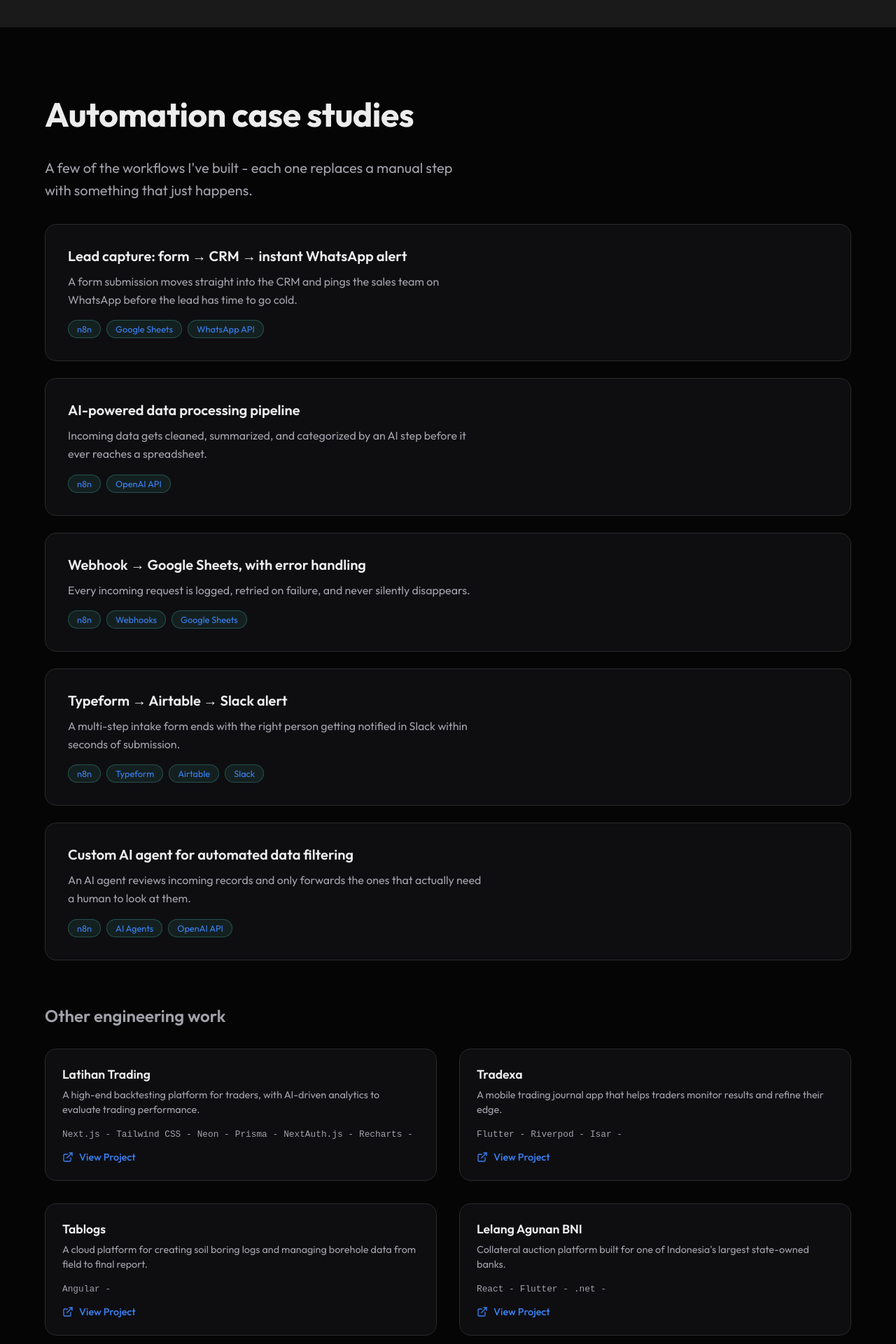
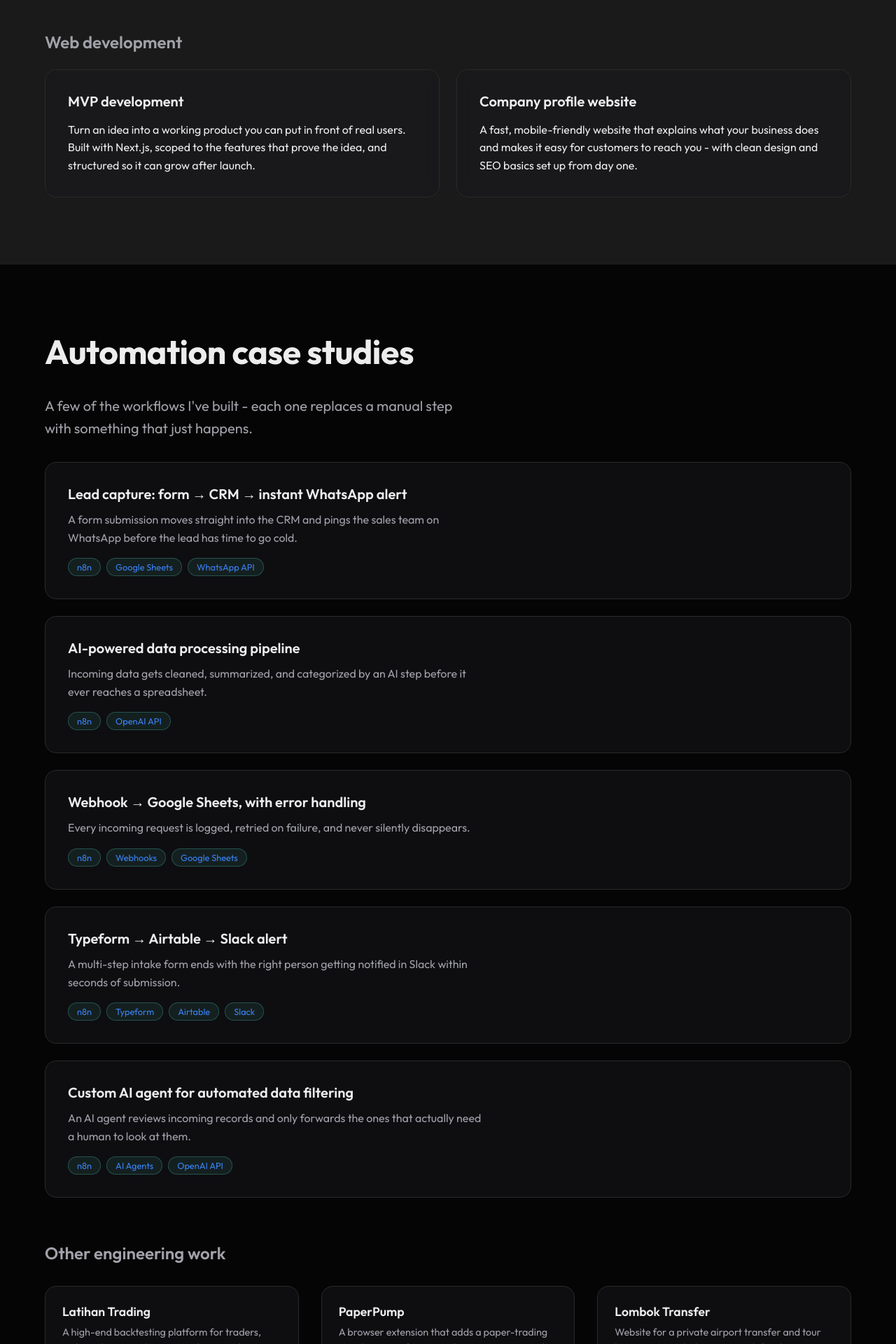
Before and after one commit to GustiCahya/GustiCahya, a Next.js app: page / in a window 1280 px wide. Shown: the part 1900-3820 px from the top of the page at 70% size. Built offline with nearby package versions, Linux system fonts and the light colour scheme; no server answers.

Commit message:
fix: portfolio

```diff
--- a/src/app/i18n.ts
+++ b/src/app/i18n.ts
@@ -17,13 +17,19 @@
     },
     services: {
       title: "What I do",
-      lead: "Three ways I help businesses spend less time on repetitive work and more time on what actually needs a human.",
+      lead: "I help businesses automate the work they repeat every day, and build the products and websites they need to grow.",
+      group_1: "Automation & AI",
+      group_2: "Web development",
       srv_1_title: "Workflow automation",
       srv_1_desc: "Connect the tools you already use - CRMs, forms, spreadsheets, WhatsApp, Slack - into pipelines that run in the background, with error handling so nothing quietly fails.",
       srv_2_title: "AI integration",
       srv_2_desc: "Add an OpenAI or Claude step into a workflow so it can read, summarize, sort, or reply on its own - without needing someone to babysit it.",
       srv_3_title: "AI data annotation & evaluation",
-      srv_3_desc: "Label, rank, and review AI outputs with the accuracy and consistency that model training actually needs - following detailed guidelines closely."
+      srv_3_desc: "Label, rank, and review AI outputs with the accuracy and consistency that model training actually needs - following detailed guidelines closely.",
+      srv_4_title: "MVP development",
+      srv_4_desc: "Turn an idea into a working product you can put in front of real users. Built with Next.js, scoped to the features that prove the idea, and structured so it can grow after launch.",
+      srv_5_title: "Company profile website",
+      srv_5_desc: "A fast, mobile-friendly website that explains what your business does and makes it easy for customers to reach you - with clean design and SEO basics set up from day one."
     },
     projects: {
       title: "Automation case studies",
@@ -40,9 +46,8 @@
       prj_5_desc: "An AI agent reviews incoming records and only forwards the ones that actually need a human to look at them.",
       other_title: "Other engineering work",
       other_1_desc: "A high-end backtesting platform for traders, with AI-driven analytics to evaluate trading performance.",
-      other_2_desc: "A mobile trading journal app that helps traders monitor results and refine their edge.",
-      other_3_desc: "A cloud platform for creating soil boring logs and managing borehole data from field to final report.",
-      other_4_desc: "Collateral auction platform built for one of Indonesia's largest state-owned banks.",
+      other_2_desc: "A browser extension that adds a paper-trading panel to Pump.fun, so traders can practice with virtual SOL and live prices - no wallet, no risk.",
+      other_3_desc: "Website for a private airport transfer and tour business in Lombok - routes with fixed pricing, online booking, and content in English, Indonesian, and Chinese.",
       btn_view: "View Project"
     },
     about: {
@@ -97,13 +102,19 @@
     },
     services: {
       title: "Apa yang saya lakukan",
-      lead: "Tiga cara saya membantu bisnis menghemat waktu pada pekerjaan berulang dan lebih fokus pada hal yang benar-benar membutuhkan campur tangan manusia.",
+      lead: "Saya membantu bisnis mengotomatiskan pekerjaan yang diulang setiap hari, serta membangun produk dan website yang dibutuhkan untuk berkembang.",
+      group_1: "Automation & AI",
+      group_2: "Pengembangan web",
       srv_1_title: "Workflow automation",
       srv_1_desc: "Menghubungkan alat yang sudah Anda gunakan - CRM, formulir, spreadsheet, WhatsApp, Slack - ke dalam pipeline yang berjalan di latar belakang, dilengkapi dengan error handling sehingga tidak ada yang gagal tanpa disadari.",
       srv_2_title: "AI integration",
       srv_2_desc: "Tambahkan langkah OpenAI atau Claude ke dalam alur kerja sehingga dapat membaca, merangkum, menyortir, atau membalas dengan sendirinya - tanpa perlu diawasi.",
       srv_3_title: "AI data annotation & evaluation",
-      srv_3_desc: "Beri label, peringkat, dan tinjau output AI dengan akurasi dan konsistensi yang benar-benar dibutuhkan oleh pelatihan model - mengikuti panduan terperinci dengan saksama."
+      srv_3_desc: "Beri label, peringkat, dan tinjau output AI dengan akurasi dan konsistensi yang benar-benar dibutuhkan oleh pelatihan model - mengikuti panduan terperinci dengan saksama.",
+      srv_4_title: "Pembuatan MVP",
+      srv_4_desc: "Ubah ide menjadi produk yang berfungsi dan bisa langsung dicoba oleh pengguna nyata. Dibangun dengan Next.js, fokus pada fitur yang membuktikan ide Anda, dan terstruktur agar mudah dikembangkan setelah peluncuran.",
+      srv_5_title: "Website company profile",
+      srv_5_desc: "Website yang cepat dan nyaman dibuka di HP, menjelaskan bisnis Anda dengan jelas dan memudahkan pelanggan menghubungi Anda - dengan desain yang rapi dan dasar SEO yang sudah disiapkan sejak awal."
     },
     projects: {
       title: "Studi kasus otomasi",
@@ -120,9 +131,8 @@
       prj_5_desc: "AI agent meninjau catatan yang masuk dan hanya meneruskan catatan yang benar-benar perlu dilihat oleh manusia.",
       other_title: "Pekerjaan teknik lainnya",
       other_1_desc: "Platform backtesting kelas atas untuk trader, dengan analitik berbasis AI untuk mengevaluasi performa trading.",
-      other_2_desc: "Aplikasi jurnal trading seluler yang membantu trader memantau hasil dan mempertajam strategi mereka.",
-      other_3_desc: "Platform cloud untuk membuat log pemboran tanah dan mengelola data lubang bor dari lapangan hingga laporan akhir.",
-      other_4_desc: "Platform lelang agunan yang dibangun untuk salah satu bank milik negara terbesar di Indonesia.",
+      other_2_desc: "Ekstensi browser yang menambahkan panel paper trading di Pump.fun, sehingga trader bisa berlatih dengan SOL virtual dan harga real-time - tanpa wallet, tanpa risiko.",
+      other_3_desc: "Website untuk bisnis transfer bandara dan tur privat di Lombok - rute dengan harga tetap, pemesanan online, serta konten dalam bahasa Inggris, Indonesia, dan Mandarin.",
       btn_view: "Lihat Proyek"
     },
     about: {
@@ -177,13 +187,19 @@
     },
     services: {
       title: "我的服务",
-      lead: "我通过三种方式帮助企业减少在重复性工作上的时间，并将更多时间投入到真正需要人类干预的事务上。",
+      lead: "我帮助企业将每天重复的工作自动化，并打造企业发展所需的产品和网站。",
+      group_1: "自动化与人工智能",
+      group_2: "网站开发",
       srv_1_title: "工作流自动化",
       srv_1_desc: "连接您已经在使用的工具 - CRM、表单、电子表格、WhatsApp、Slack - 形成在后台运行的流水线，并具备错误处理功能，确保没有悄无声息的故障。",
       srv_2_title: "人工智能集成",
       srv_2_desc: "在工作流中加入 OpenAI 或 Claude 步骤，使其能够自行阅读、总结、分类或回复 - 无需人工看管。",
       srv_3_title: "人工智能数据标注与评估",
-      srv_3_desc: "以模型训练真正需要的准确性和-致性来标记、排序和审查人工智能的输出 - 严格遵循详细的指南。"
+      srv_3_desc: "以模型训练真正需要的准确性和-致性来标记、排序和审查人工智能的输出 - 严格遵循详细的指南。",
+      srv_4_title: "MVP 开发",
+      srv_4_desc: "将想法变成可以交给真实用户使用的产品。使用 Next.js 构建，聚焦于验证想法的核心功能，并为上线后的扩展打好结构基础。",
+      srv_5_title: "企业官网",
+      srv_5_desc: "快速且适配移动端的网站，清晰介绍您的业务，让客户轻松联系到您 - 设计简洁，并从一开始就做好基础 SEO。"
     },
     projects: {
       title: "自动化案例研究",
@@ -200,9 +216,8 @@
       prj_5_desc: "人工智能代理审查传入的记录，并且只转发那些真正需要人类查看的记录。",
       other_title: "其他工程工作",
       other_1_desc: "为交易员提供的高端回测平台，配备人工智能驱动的分析功能，以评估交易表现。",
-      other_2_desc: "-款移动交易日志应用程序，帮助交易员监控结果并完善他们的优势。",
-      other_3_desc: "-个云平台，用于创建土壤钻探日志并管理从现场到最终报告的钻孔数据。",
-      other_4_desc: "为印度尼西亚最大的国有银行之-建立的抵押品拍卖平台。",
+      other_2_desc: "一款浏览器扩展，在 Pump.fun 上添加模拟交易面板，让交易者使用虚拟 SOL 和实时价格进行练习 - 无需钱包，零风险。",
+      other_3_desc: "为龙目岛私人机场接送与旅游业务打造的网站 - 提供固定价格的路线、在线预订，并支持英文、印尼文和中文。",
       btn_view: "查看项目"
     },
     about: {
--- a/src/app/page.tsx
+++ b/src/app/page.tsx
@@ -172,8 +172,10 @@
               {t.services.lead}
             </motion.p>
 
-            <div className="grid grid-cols-3" style={{ gap: '1.5rem', gridTemplateColumns: 'repeat(auto-fit, minmax(280px, 1fr))' }}>
             {[
+              {
+                title: t.services.group_1,
+                items: [
                   {
                     title: t.services.srv_1_title,
                     desc: t.services.srv_1_desc,
@@ -186,13 +188,34 @@
                     title: t.services.srv_3_title,
                     desc: t.services.srv_3_desc,
                   },
-              ].map((service, idx) => (
+                ]
+              },
+              {
+                title: t.services.group_2,
+                items: [
+                  {
+                    title: t.services.srv_4_title,
+                    desc: t.services.srv_4_desc,
+                  },
+                  {
+                    title: t.services.srv_5_title,
+                    desc: t.services.srv_5_desc,
+                  },
+                ]
+              },
+            ].map((group, groupIdx) => (
+              <div key={groupIdx} style={{ marginTop: groupIdx > 0 ? '3rem' : 0 }}>
+                <motion.h3 variants={fadeInUp} style={{ fontSize: '1.5rem', fontWeight: 600, marginBottom: '1.5rem', color: 'var(--text-muted)' }}>{group.title}</motion.h3>
+                <div className="grid grid-cols-3" style={{ gap: '1.5rem', gridTemplateColumns: 'repeat(auto-fit, minmax(280px, 1fr))' }}>
+                  {group.items.map((service, idx) => (
                     <motion.div key={idx} variants={fadeInUp} className="card" style={{ padding: '2rem' }}>
-                  <h3 style={{ fontSize: '1.25rem', fontWeight: 600, marginBottom: '1rem' }}>{service.title}</h3>
+                      <h4 style={{ fontSize: '1.25rem', fontWeight: 600, marginBottom: '1rem' }}>{service.title}</h4>
                       <p className="text-muted" style={{ lineHeight: 1.6 }}>{service.desc}</p>
                     </motion.div>
                   ))}
                 </div>
+              </div>
+            ))}
           </motion.div>
         </div>
       </section>
@@ -245,7 +268,7 @@
             </div>
 
             <motion.h3 variants={fadeInUp} style={{ fontSize: '1.5rem', fontWeight: 600, marginBottom: '2rem', color: 'var(--text-muted)' }}>{t.projects.other_title}</motion.h3>
-            <div className="grid grid-cols-2">
+            <div className="grid grid-cols-3">
               {[
                 {
                   title: 'Latihan Trading',
@@ -254,22 +277,16 @@
                   tags: ['Next.js', 'Tailwind CSS', 'Neon', 'Prisma', 'NextAuth.js', 'Recharts']
                 },
                 {
-                  title: 'Tradexa',
+                  title: 'PaperPump',
                   desc: t.projects.other_2_desc,
-                  live: 'https://github.com/GustiCahya/tradexa-flutter-app',
-                  tags: ['Flutter', 'Riverpod', 'Isar']
+                  live: 'https://paper-pump.web.app',
+                  tags: ['Chrome Extension', 'Next.js', 'Firebase', 'DexScreener API']
                 },
                 {
-                  title: 'Tablogs',
+                  title: 'Lombok Transfer',
                   desc: t.projects.other_3_desc,
-                  live: 'https://tablogs.com',
-                  tags: ['Angular']
-                },
-                {
-                  title: 'Lelang Agunan BNI',
-                  desc: t.projects.other_4_desc,
-                  live: 'https://lelangagunan.bni.co.id',
-                  tags: ['React', 'Flutter', '.net']
+                  live: 'https://lomboktransfer.com',
+                  tags: ['Next.js', 'Supabase']
                 },
               ].map((project, idx) => (
                 <motion.div key={idx} variants={fadeInUp} className="card" style={{ padding: '1.5rem' }}>
```
Also changed, not shown: 1 other file (tests, documents, lock files or other folders). Lines whose indentation alone changed are shown as unchanged.
